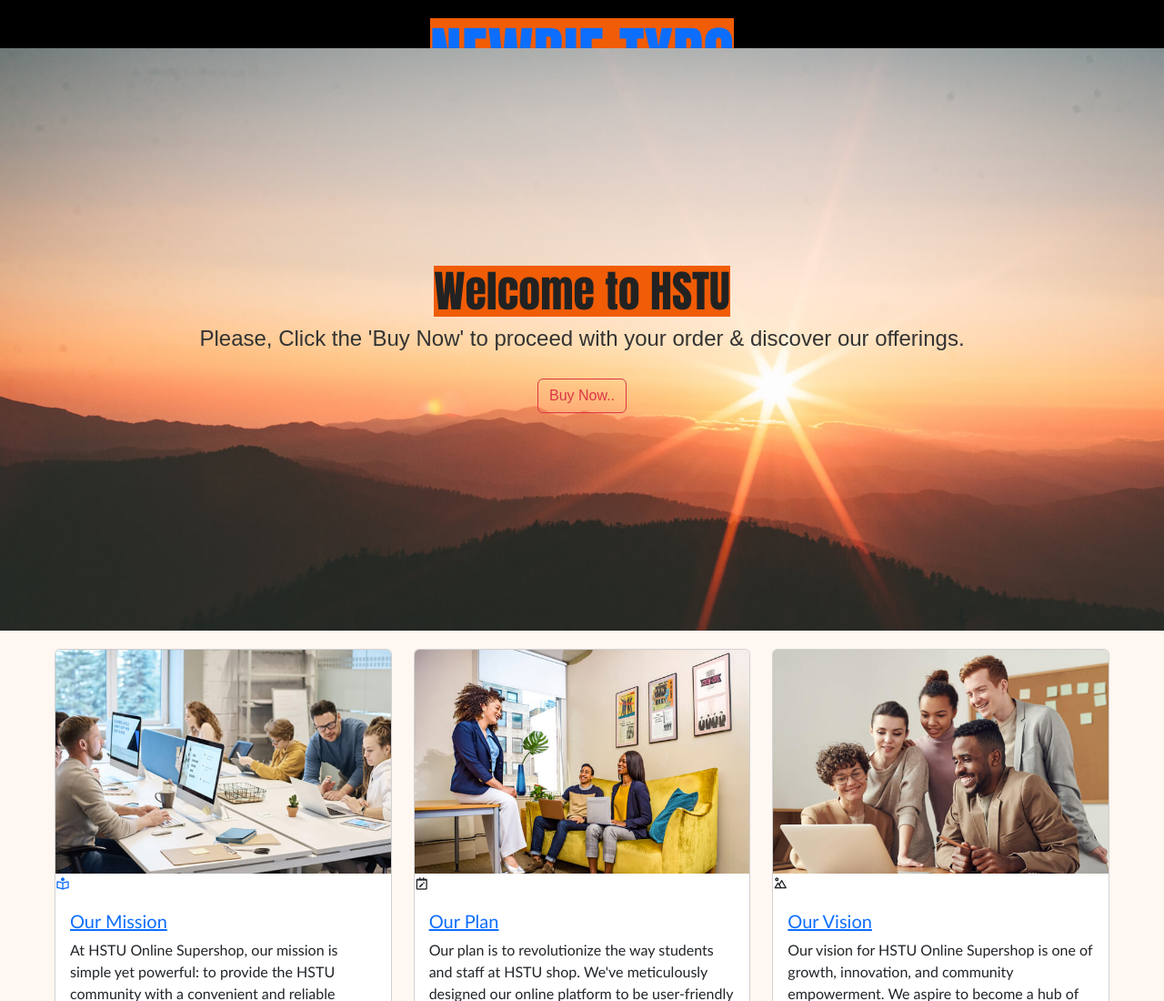
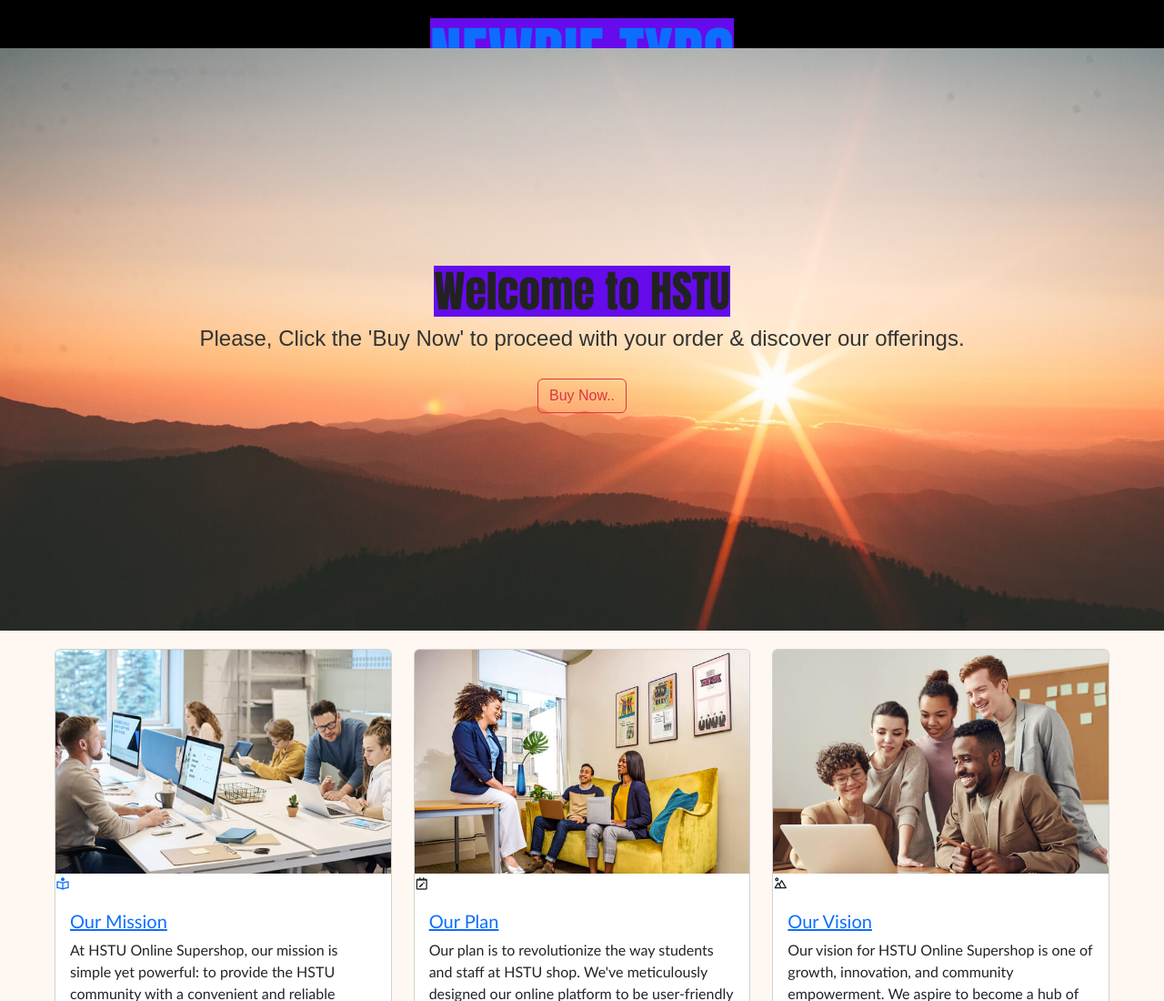
Before and after one commit to chanchol-kumar/HSTU-Online-Supershop, a plain HTML site: page index.html in a window 1280 px wide. Shown: the top 1100 px of the page at 91% size. Drawn offline with Linux system fonts and the light colour scheme; files that its build step writes are made by us from their sources.

Commit message:
update file

```diff
--- a/styles/style.css
+++ b/styles/style.css
@@ -58,8 +58,8 @@ h1 {
     margin-bottom: 5px;
     text-align: center;
     font-family:Impact, Haettenschweiler, 'Arial Narrow Bold', sans-serif;
-    background-color: rgb(241, 92, 6);
-    color: #f2f2f2;
+    background-color: rgb(101, 11, 236);
+    color: #ffffff;
 }
 
 h2 {
```
